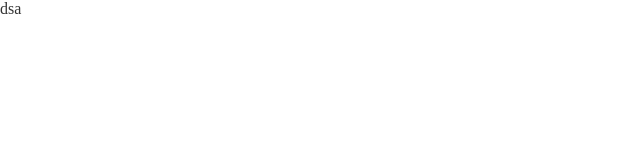
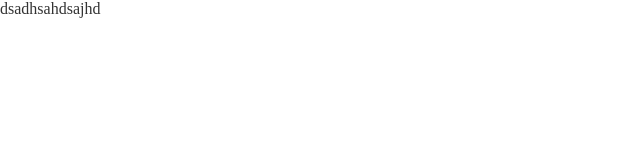
Before and after one commit to Yongsu01/FitU, a React (Create React App) app: page /login in a window 1280 px wide. Shown: the top 160 px of the page, without its empty margins (0-640 px from the left). Built offline with nearby package versions, Linux system fonts and the light colour scheme; a web font is replaced by a local one.

Commit message:
초기세팅

```diff
--- a/src/pages/login/Login.tsx
+++ b/src/pages/login/Login.tsx
@@ -4,7 +4,7 @@ import styled from 'styled-components';
 const Login: React.FC = () => {
   return (
     <LoginContainer>
-            dsa
+            dsadhsahdsajhd
     </LoginContainer>
   );
 };
```
